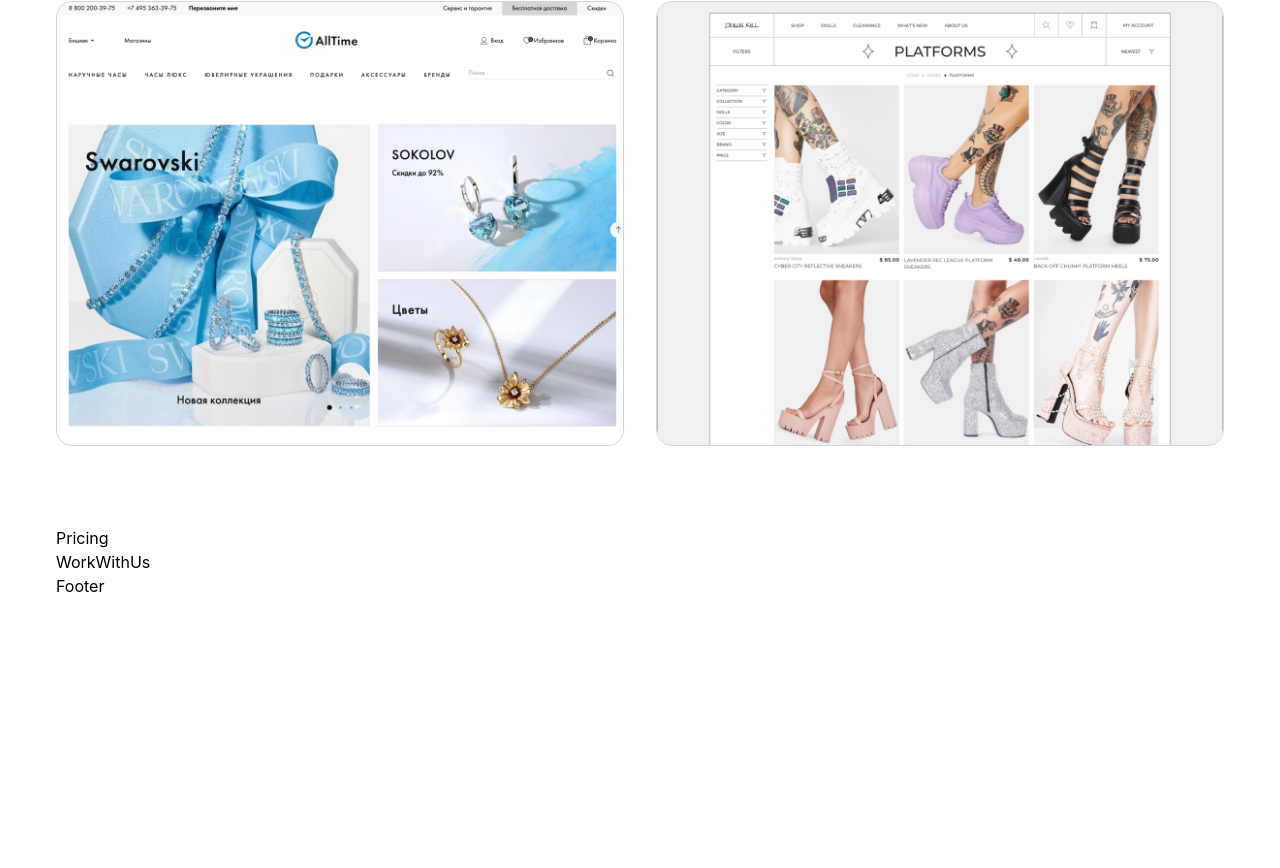
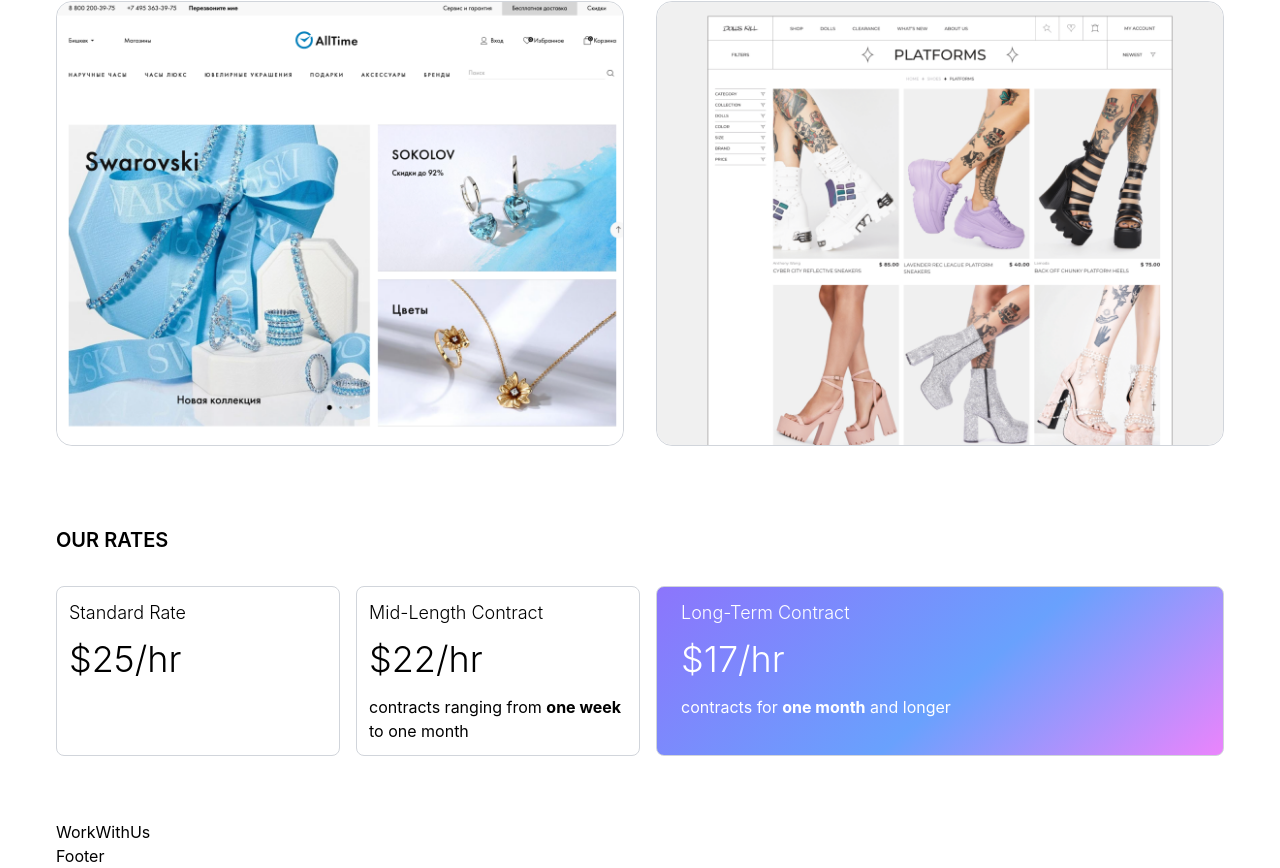
Before and after one commit to berdibekovadilet/plaudisdev, a Next.js app: page / in a window 1280 px wide. Shown: the part 2342-3210 px from the top of the page. Before the commit the page ends 2940 px from the top, so only its background shows below. Built offline with nearby package versions, Linux system fonts and the light colour scheme.

Commit message:
add Pricing

```diff
--- a/components/Sections/Pricing/Pricing.tsx
+++ b/components/Sections/Pricing/Pricing.tsx
@@ -2,8 +2,24 @@
 
 export const Pricing = () => {
     return (
-        <div>
-            Pricing
+        <div className='my-6 md:my-16'>
+            <h2 className='text-xl font-semibold mb-8 uppercase'>Our Rates</h2>
+            <div className='flex flex-col md:flex-row justify-between gap-4'>
+                <div className='md:w-1/4 p-3 rounded-lg border border-gray-300 bg-white'>
+                    <h3 className='text-lg font-light mb-3'>Standard Rate</h3>
+                    <h4 className='text-4xl font-light'>$25/hr</h4>
+                </div>
+                <div className='md:w-1/4 p-3 rounded-lg border border-gray-300 bg-white'>
+                    <h3 className='text-lg font-light mb-3'>Mid-Length Contract</h3>
+                    <h4 className='text-4xl mb-4 font-light'>$22/hr</h4>
+                    <p>contracts ranging from <b>one week</b> to one month</p>
+                </div>
+                <div className='md:w-2/4 px-6 py-3 rounded-lg border border-gray-300 bg-gradient text-white'>
+                    <h3 className='text-lg font-light mb-3'>Long-Term Contract</h3>
+                    <h4 className='text-4xl mb-4 font-light'>$17/hr</h4>
+                    <p>contracts for <b>one month</b> and longer</p>
+                </div>
+            </div>
         </div>
     );
 };
--- a/tailwind.config.js
+++ b/tailwind.config.js
@@ -9,7 +9,11 @@
         "./src/**/*.{js,ts,jsx,tsx,mdx}",
     ],
     theme: {
-    extend: {},
+        extend: {
+            backgroundImage: theme => ({
+                'gradient': 'linear-gradient(140deg, rgba(140,117,252,1) 0%, rgba(105,161,253,1) 55%, rgba(235,132,252,1) 100%);',
+            })
+        },
     },
     plugins: [],
 }
```
Also changed, not shown: public/elements/curveLine.svg (added), public/pages/case4.png. Lines whose indentation alone changed are shown as unchanged.
